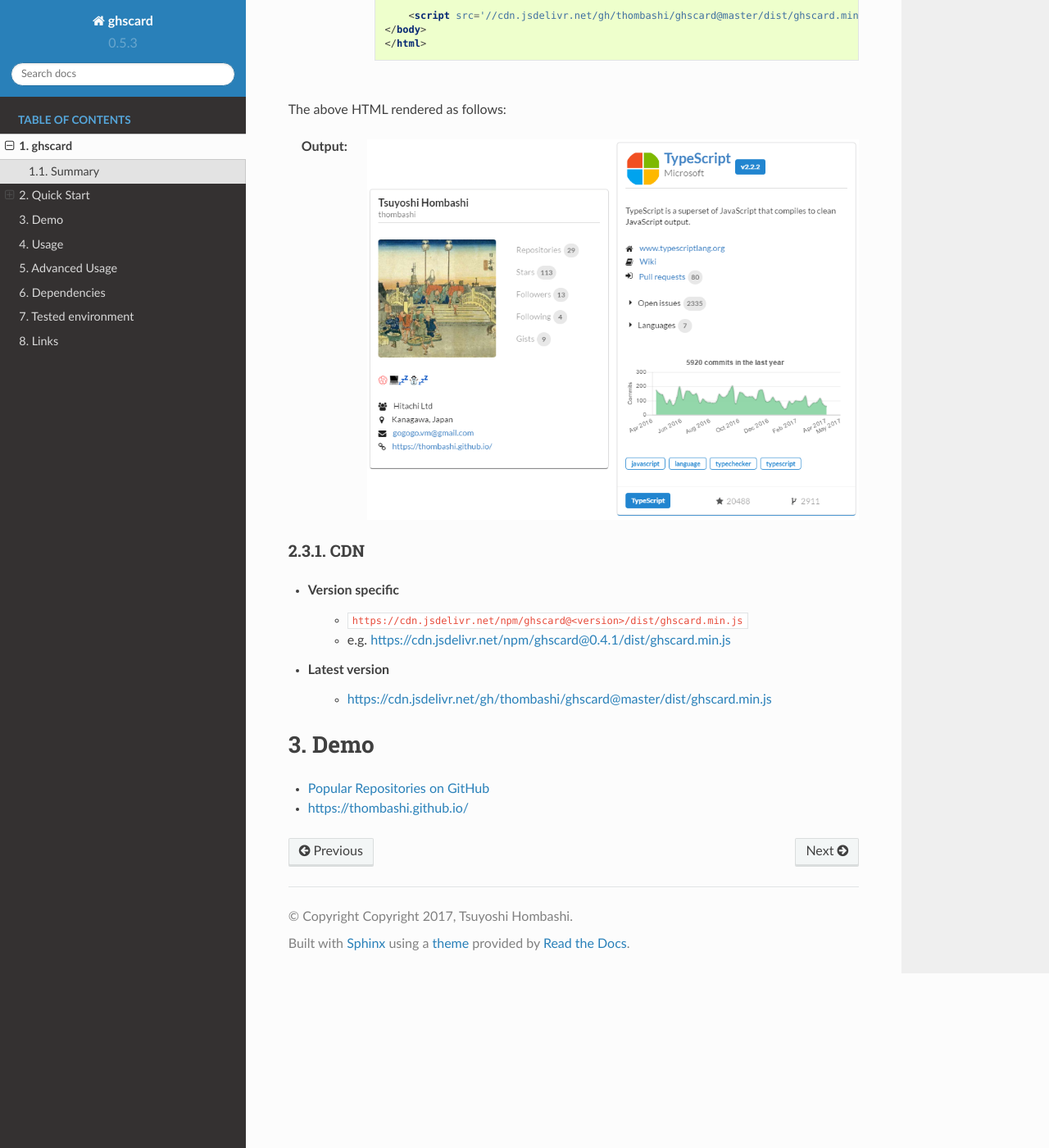
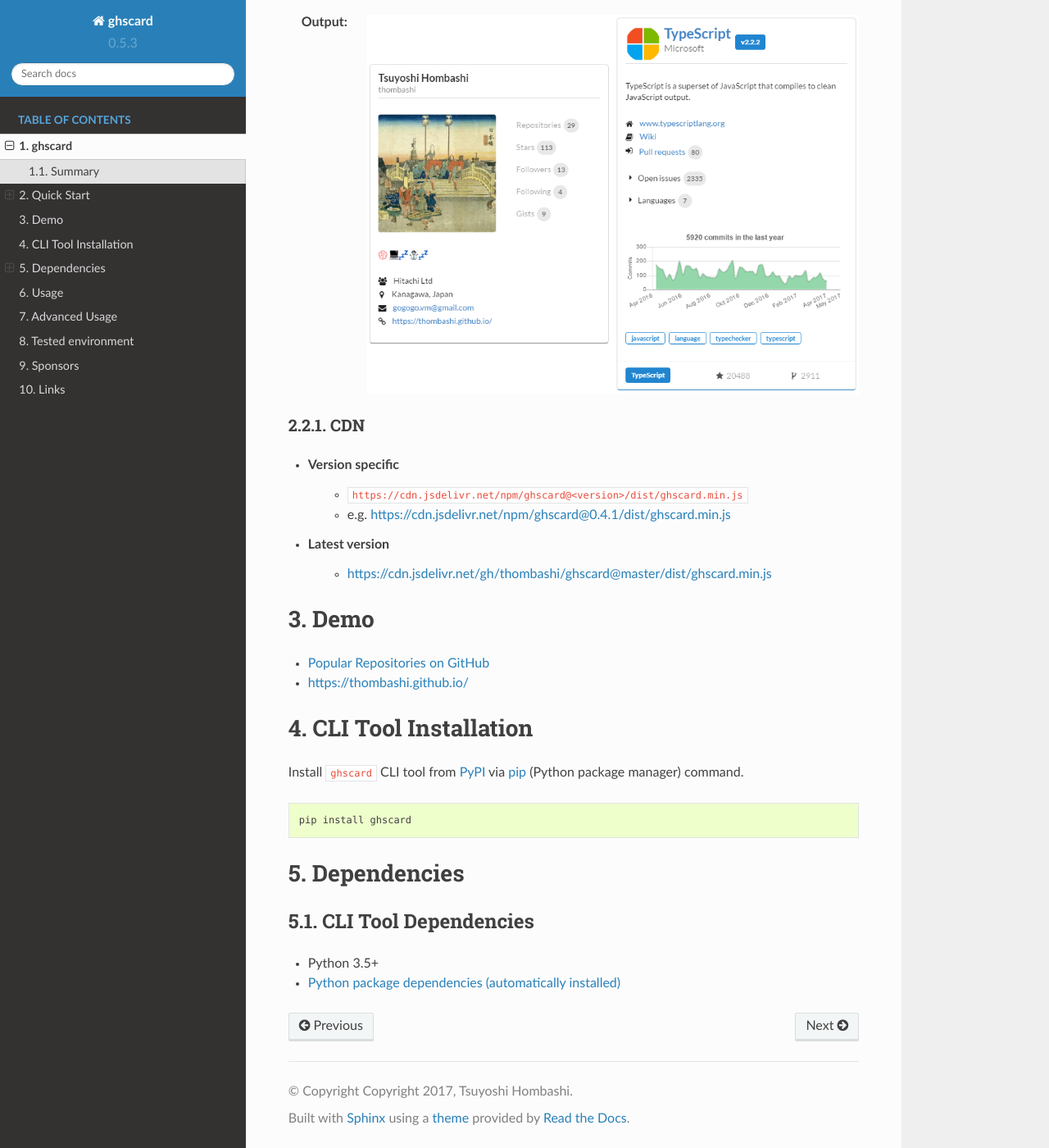
Before and after one commit to thombashi/ghscard, a Sphinx documentation site: the page built from docs/pages/introduction/index.rst, in a window 1280 px wide and 1400 px high, scrolled down 1131 px. Shown: the whole window at 82% size. Built offline with Sphinx 7.4.7 and the Read the Docs theme 2.0.0, drawn with Linux system fonts in a browser that asks for light colours; pages that are not in the unit, such as notebooks, are missing from menus; some of the changed text lies outside the part shown.

Commit message:
Update docs

```diff
--- a/docs/index.rst
+++ b/docs/index.rst
@@ -14,10 +14,8 @@
 
    pages/introduction/index
    pages/usage/index
-   pages/installation
    pages/environment
    pages/links
-   pages/genindex
 
 
 Indices and tables
--- a/docs/pages/introduction/index.rst
+++ b/docs/pages/introduction/index.rst
@@ -7,11 +7,19 @@
 -------------
 .. include:: summary.txt
 
+.. raw:: html
+
+    <div class='ghscard' src='//raw.githubusercontent.com/thombashi/thombashi.github.io/master/data/thombashi_ghscard.json'></div>
+    <script src='//cdn.jsdelivr.net/gh/thombashi/ghscard@master/dist/ghscard.min.js'></script>
+    <br>
+
 
 .. include:: quickstart.txt
-
 
 
 Demo
 =============
 .. include:: demo.txt
+
+
+.. include:: installation.rst
--- /dev/null
+++ b/docs/pages/introduction/installation.rst
@@ -0,0 +1,17 @@
+CLI Tool Installation
+====================================
+Install ``ghscard`` CLI tool from `PyPI <//pypi.python.org/pypi>`__ via
+`pip <//pip.pypa.io/en/stable/installing/>`__ (Python package manager) command.
+
+::
+
+    pip install ghscard
+
+
+Dependencies
+====================================
+
+CLI Tool Dependencies
+----------------------
+- Python 3.5+
+- `Python package dependencies (automatically installed) <https://github.com/thombashi/ghscard/network/dependencies>`__
```
Also changed, not shown: docs/pages/installation.rst (deleted, +0 -17 lines), docs/pages/introduction/quickstart.txt (+0 -10 lines), docs/pages/links.rst (+6 -1 lines), docs/pages/sponsors.rst (added, +7 -0 lines).
